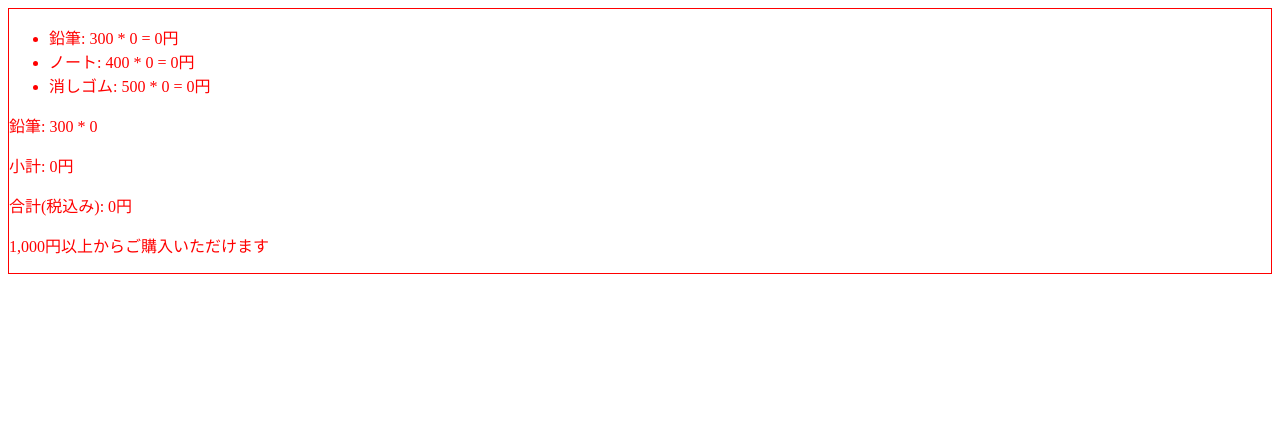
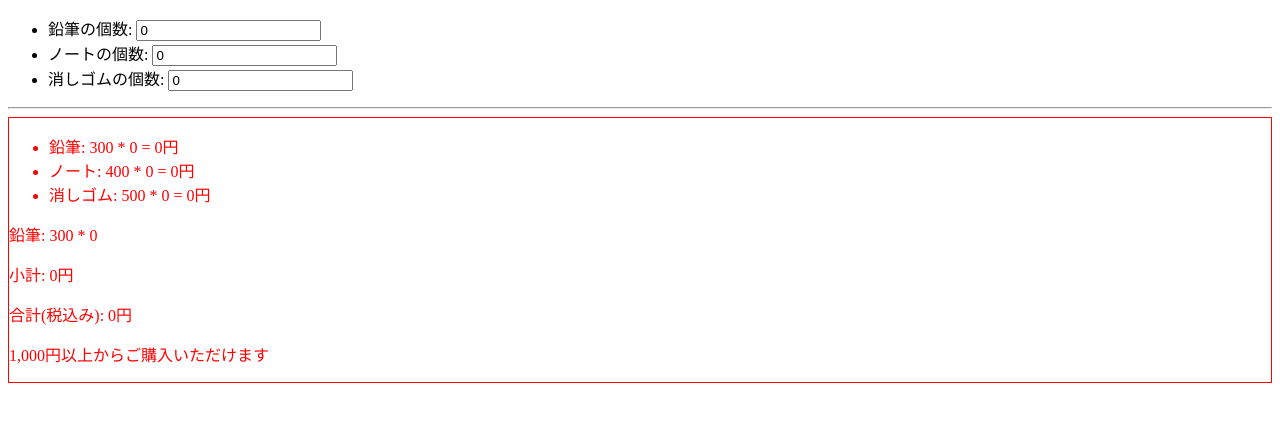
Before and after one commit to Growingplant3/student, a plain HTML site: page compute.html in a window 1280 px wide. Drawn offline with nearby package versions, Linux system fonts and the light colour scheme.

Commit message:
seventh commit

```diff
--- a/compute.html
+++ b/compute.html
@@ -8,7 +8,14 @@
   </head>
   <body>
     <div id="app">
-      <div :style="errorMessageStyle">
+      <ul>
+        <li v-for="item in items" v-bind:key="item.name">
+          {{ item.name }}の個数: <input type="number" v-on:input="item.quantity =
+          $event.target.value" v-bind:value="item.quantity" min="0">
+        </li>
+      </ul>
+      <hr>
+      <div v-bind:style="errorMessageStyle">
         <ul>
           <li v-for="item in items" v-bind:key="item.name">
             {{ item.name }}: {{ item.price }} * {{ item.quantity }} =
```
